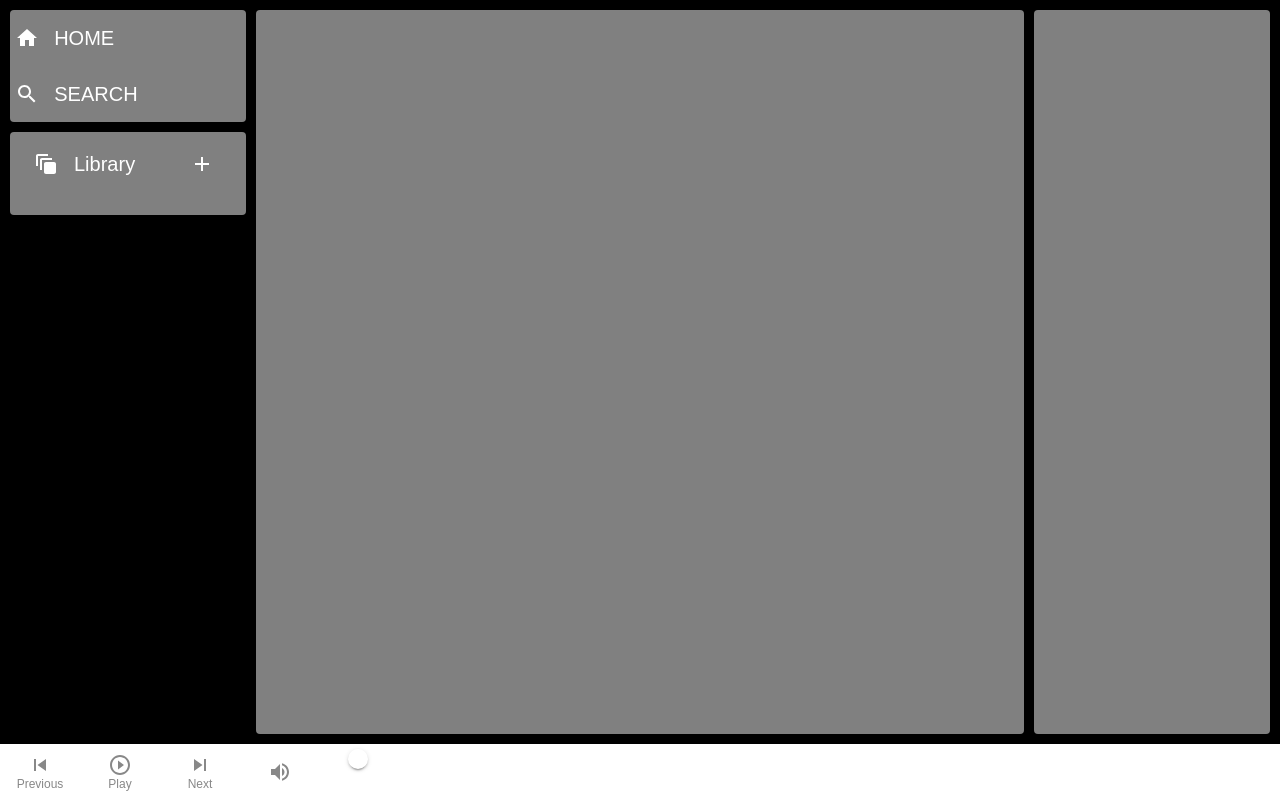
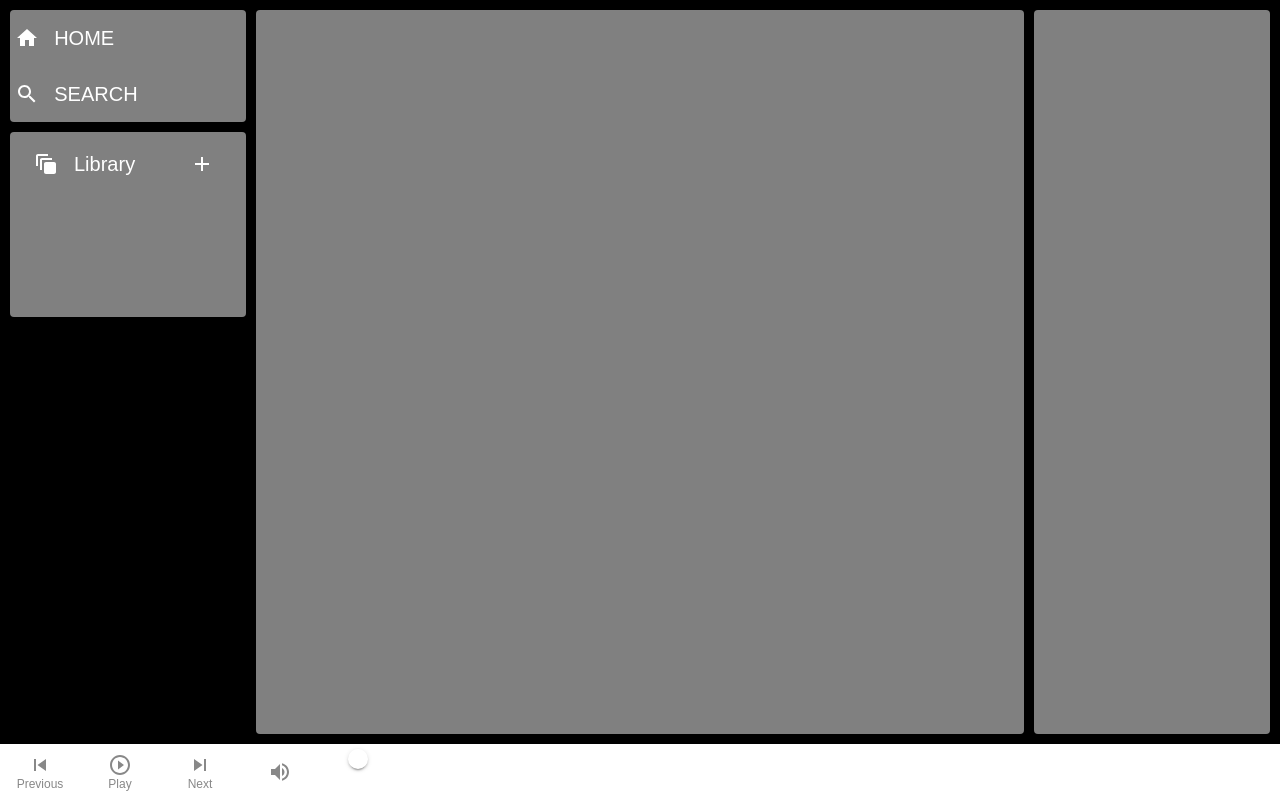
Before and after one commit to WestiferRobin/mood-radio, a React (Create React App) app: page / in a window 1280 px wide. Built offline with nearby package versions, Linux system fonts and the light colour scheme.

Commit message:
continue work on navigation paper and added design/todo notes for feature and application

```diff
--- a/src/components/dialogs/NewPlaylistDialog.js
+++ b/src/components/dialogs/NewPlaylistDialog.js
@@ -15,14 +15,12 @@ const NewPlaylistDialog = ({handleDialog, open = false}) => {
     const [playlistName, setPlaylistName] = useState("");
 
     const handleCreatePlaylist = () => {
-        alert("works: " + playlistName);
+        handleDialog(playlistName);
         setPlaylistName("");
-        handleDialog(false);
     };
 
     const handleCancel = () => {
         setPlaylistName("");
-        handleDialog(false);
     }
 
     const renderTitle = () => {
--- a/src/components/papers/NavigationLibraryPaper.js
+++ b/src/components/papers/NavigationLibraryPaper.js
@@ -1,4 +1,4 @@
-import { useState } from 'react';
+import { useCallback, useState } from 'react';
 import {
   Paper,
   Typography,
@@ -11,10 +11,24 @@ import AddIcon from '@mui/icons-material/Add';
 import NewPlaylistDialog from '../dialogs/NewPlaylistDialog';
 
 const NavigationLibraryPaper = ({paperColor}) => {
+    // TODO: consider design for AI Artists and Albums later on
     const [newPlaylistOpen, setNewPlaylistOpen] = useState(false);
 
-    return <Paper square={false} style={{height: "11.5%", backgroundColor: paperColor}}>
-        <Toolbar>
+    // TODO: create an endpoint to get a user's playlist
+    const [libraryItems, setLibraryItems] = useState([]);
+
+    // TODO: Needs to be refactored when Cards for LibraryItems become more of a thing (checkout )
+    const addPlaylist = useCallback((playlistName) => {
+        setLibraryItems([...libraryItems, playlistName]);
+        setNewPlaylistOpen(false);
+    }, [setLibraryItems, libraryItems]);
+
+    const renderDialog = () => {
+        return (<NewPlaylistDialog open={newPlaylistOpen} handleDialog={addPlaylist} />);
+    };
+
+    const renderMainToolbar = () => {
+        return <Toolbar>
             <AutoAwesomeMotionIcon
                 size="large"
                 edge="start"
@@ -29,10 +43,35 @@ const NavigationLibraryPaper = ({paperColor}) => {
                 <IconButton color='inherit' onClick={() => setNewPlaylistOpen(true)}>
                 <AddIcon />
                 </IconButton>
+                {/* TODO: Implement exapand all feature (aka look at the arrow in spotify)*/}
             </Tooltip>
         </Toolbar>
-        <NewPlaylistDialog open={newPlaylistOpen} handleDialog={setNewPlaylistOpen} />
-    </Paper>
+    }
+
+    const renderLibraryFilters = () => {
+        // TODO: add the stuff
+    }
+
+    const renderSearchToolbar = () => {
+        // TODO: Add search bar, sort by, and view by components... consider making render functions per each
+    }
+
+    // TODO: Make LibraryItems for Playlists, Artists, Albums, Discographies, Stations
+    const renderLibraryItems = () => {
+        return <div>
+            {renderSearchToolbar()}
+            <div>
+                {libraryItems.map((name) => <div>{name}</div>)}
+            </div>
+        </div>
+    };
+
+    return <Paper square={false} style={{height: "25.5%", backgroundColor: paperColor}}>
+        {renderDialog()}
+        {renderMainToolbar()}
+        {renderLibraryFilters()}
+        {renderLibraryItems()}
+    </Paper>;
 };
 
 export default NavigationLibraryPaper;
--- /dev/null
+++ b/src/components/views/AlbumView.js
@@ -0,0 +1 @@
+// TODO: Implement PlaylistView like in Spotify's main page
--- /dev/null
+++ b/src/components/views/ArtistView.js
@@ -0,0 +1 @@
+// TODO: Implement ArtistView like in Spotify's main page
--- /dev/null
+++ b/src/components/views/DiscographyView.js
@@ -0,0 +1 @@
+// TODO: Implement DiscographyView like in Spotify's main page
--- /dev/null
+++ b/src/components/views/PlaylistView.js
@@ -0,0 +1 @@
+// TODO: Implement PlaylistView like in Spotify's main page
--- /dev/null
+++ b/src/components/views/StationView.js
@@ -0,0 +1 @@
+// TODO: Implement StationView like in Spotify's main page
--- /dev/null
+++ b/src/hooks/useGptApi.js
@@ -0,0 +1 @@
+// TODO: Create microservice and implement hook
--- /dev/null
+++ b/src/hooks/useMoodApi.js
@@ -0,0 +1 @@
+// TODO: Create microservice and implement hook
--- /dev/null
+++ b/src/hooks/useSpotifyApi.js
@@ -0,0 +1 @@
+// TODO: Create microservice and implement hook
```
Also changed, not shown: TODO.txt (added).
